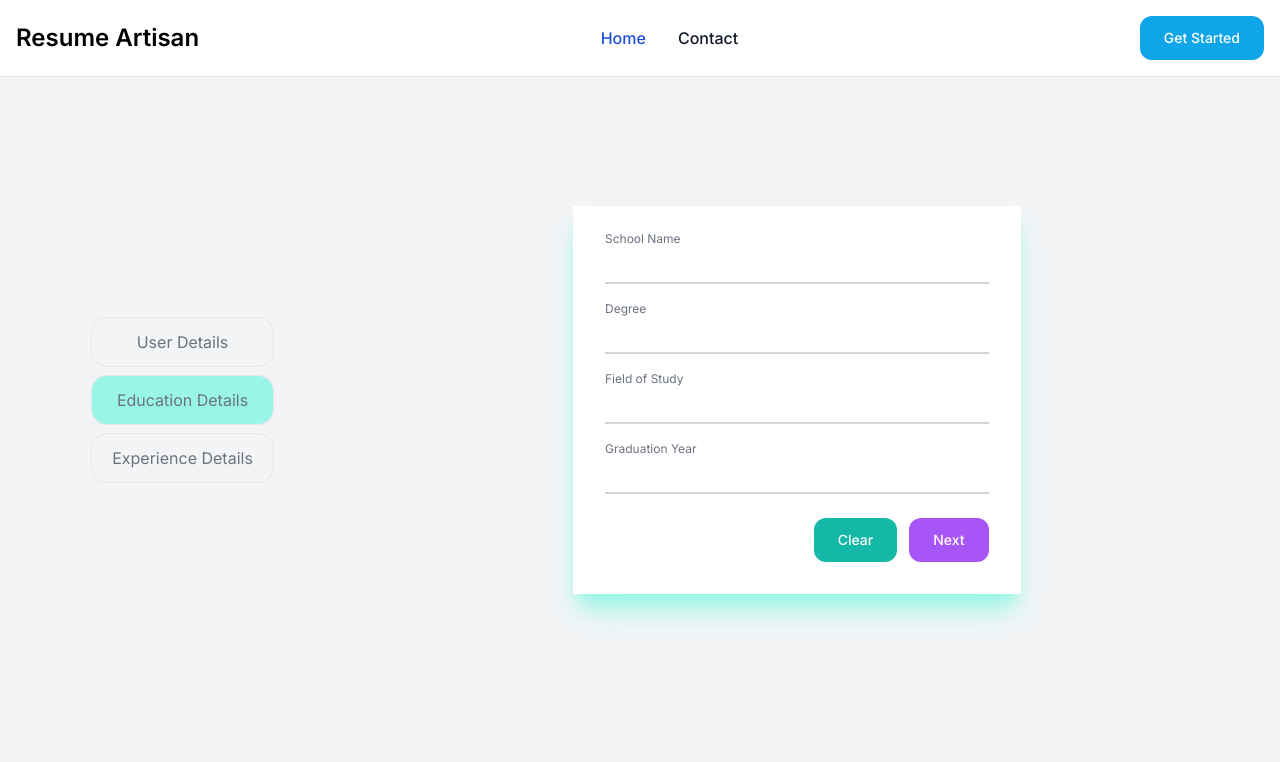
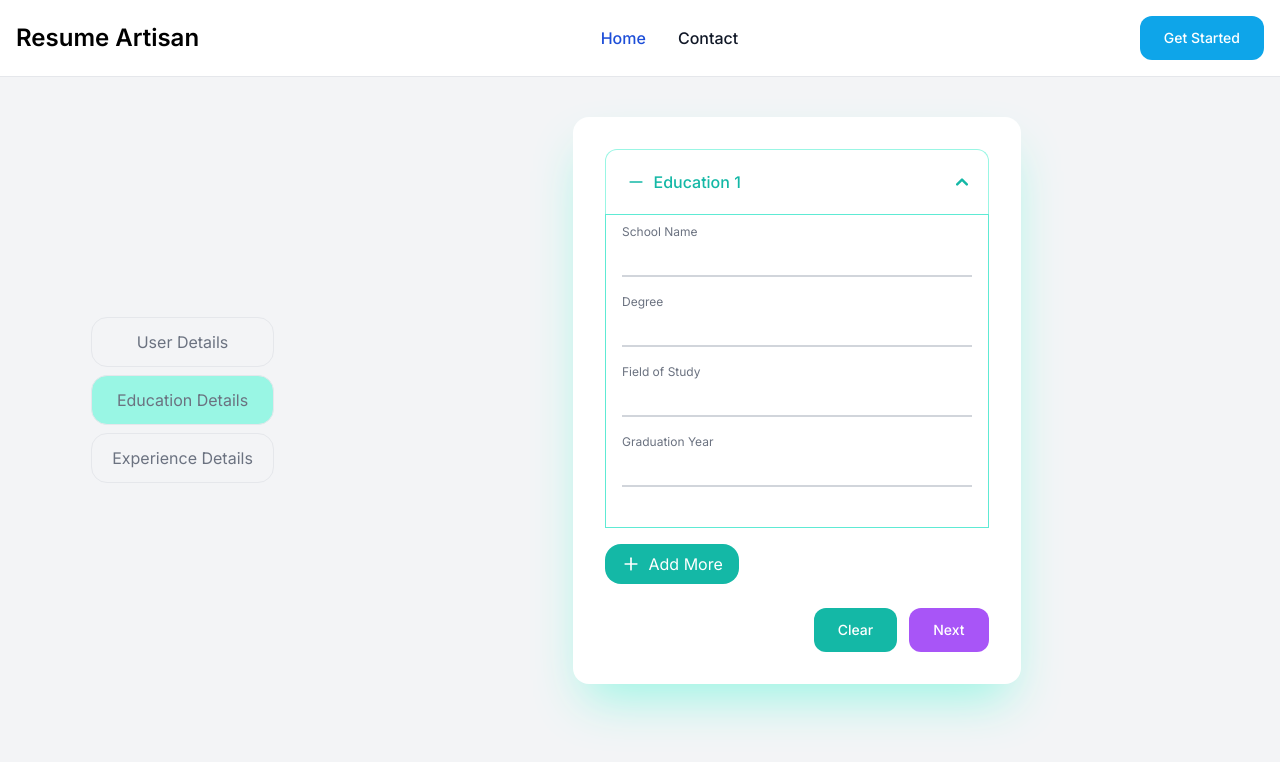
Before and after one commit to razzuSharma/resume-builder, a Next.js app: page /create-resume in a window 1280 px wide. Both pictures are taken after typing "Sample", "Sample", "name@example.com", "5551234" into the empty fields and a click on the button "Next". Shown: the top 762 px of the page. Built offline with nearby package versions, Linux system fonts and the light colour scheme.

Commit message:
feat: added some collapsing accordion which can hide and enabled

```diff
--- a/app/pages/EducationDetails.tsx
+++ b/app/pages/EducationDetails.tsx
@@ -1,10 +1,10 @@
 // EducationDetails.tsx
-"use client";
-import React from "react";
-import { Formik, Form, Field } from "formik";
+import React, { useState } from "react";
+import { Formik, Form, FieldArray, Field } from "formik";
+import { FiPlus, FiMinus } from "react-icons/fi";
 import ButtonStylings from "../components/Button";
 
-interface MyFormValues {
+interface Education {
   schoolName: string;
   degree: string;
   fieldOfStudy: string;
@@ -13,6 +13,10 @@ interface MyFormValues {
 
 interface EducationDetailsProps {
   onNext: () => void;
+}
+
+interface MyFormValues {
+  educations: Education[];
 }
 
 const InputField: React.FC<{
@@ -25,15 +29,84 @@ const InputField: React.FC<{
       type={type}
       name={name}
       id={name}
-      className="block py-2.5 px-0 w-full text-gray-900 bg-transparent border-0 border-b-2 border-gray-300 appearance-none focus:outline-none focus:ring-0 focus:border-blue-600 peer"
+      className="block py-2.5 px-0 w-full text-gray-900 bg-transparent border-0 border-b-2 border-gray-300 appearance-none focus:outline-none focus:ring-0 focus:border-teal-600 peer"
       required
     />
     <label
       htmlFor={name}
-      className="peer-focus:font-medium absolute text-gray-500 duration-300 transform -translate-y-6 scale-75 top-3 -z-10 origin-[0] peer-focus:left-0 peer-focus:text-blue-600 peer-placeholder-shown:scale-100 peer-placeholder-shown:translate-y-0 peer-focus:scale-75 peer-focus:-translate-y-6"
+      className="peer-focus:font-medium absolute text-gray-500 duration-300 transform -translate-y-6 scale-75 top-3 -z-10 origin-[0] peer-focus:left-0 peer-focus:text-teal-600 peer-placeholder-shown:scale-100 peer-placeholder-shown:translate-y-0 peer-focus:scale-75 peer-focus:-translate-y-6"
     >
       {label}
     </label>
+  </div>
+);
+
+const AccordionSection: React.FC<{
+  index: number;
+  expandedIndex: number | null;
+  toggleAccordion: (index: number) => void;
+  education: Education;
+}> = ({ index, expandedIndex, toggleAccordion, education }) => (
+  <div className="mb-4">
+    <button
+      type="button"
+      className="flex items-center justify-between w-full p-5 font-medium rtl:text-right text-teal-500 border border-b-0 border-teal-200 rounded-t-xl  dark:border-teal-700 dark:text-teal-400 hover:bg-teal-100 dark:hover:bg-teal-800 gap-3"
+      onClick={() => toggleAccordion(index)}
+      aria-expanded={expandedIndex === index ? "true" : "false"}
+      aria-controls={`accordion-body-${index}`}
+    >
+      <span className="flex items-center">
+        <FiPlus
+          className={`w-5 h-5 me-2 ${
+            expandedIndex === index ? "hidden" : "block"
+          }`}
+        />
+        <FiMinus
+          className={`w-5 h-5 me-2 ${
+            expandedIndex === index ? "block" : "hidden"
+          }`}
+        />
+        Education {index + 1}
+      </span>
+      <svg
+        data-accordion-icon
+        className={`w-3 h-3 rotate-${
+          expandedIndex === index ? "180" : "0"
+        } shrink-0`}
+        aria-hidden="true"
+        xmlns="http://www.w3.org/2000/svg"
+        fill="none"
+        viewBox="0 0 10 6"
+      >
+        <path
+          stroke="currentColor"
+          strokeLinecap="round"
+          strokeLinejoin="round"
+          strokeWidth="2"
+          d="M9 5 5 1 1 5"
+        />
+      </svg>
+    </button>
+    <div
+      id={`accordion-body-${index}`}
+      className={`${
+        expandedIndex === index ? "block" : "hidden"
+      } border border-teal-300 rounded-lg p-4`}
+    >
+      <InputField
+        label="School Name"
+        name={`educations.${index}.schoolName`}
+      />
+      <InputField label="Degree" name={`educations.${index}.degree`} />
+      <InputField
+        label="Field of Study"
+        name={`educations.${index}.fieldOfStudy`}
+      />
+      <InputField
+        label="Graduation Year"
+        name={`educations.${index}.graduationYear`}
+      />
+    </div>
   </div>
 );
 
@@ -41,15 +114,29 @@ export const EducationDetails: React.FC<EducationDetailsProps> = ({
   onNext,
 }) => {
   const initialValues: MyFormValues = {
-    schoolName: "",
-    degree: "",
-    fieldOfStudy: "",
-    graduationYear: "",
+    educations: [
+      {
+        schoolName: "",
+        degree: "",
+        fieldOfStudy: "",
+        graduationYear: "",
+      },
+    ],
+  };
+
+  const [expandedIndex, setExpandedIndex] = useState<number | null>(0);
+
+  const toggleAccordion = (index: number) => {
+    if (expandedIndex === index) {
+      setExpandedIndex(null); // Collapse if clicking on the same section
+    } else {
+      setExpandedIndex(index); // Expand the clicked section
+    }
   };
 
   return (
     <div className="flex justify-center items-center min-h-screen overflow-hidden p-4">
-      <div className="bg-white p-6 md:p-8 rounded-lg shadow-xl shadow-teal-200 w-full max-w-md">
+      <div className="bg-white p-6 md:p-8 rounded-2xl shadow-2xl shadow-teal-200 w-full max-w-md">
         <Formik
           initialValues={initialValues}
           onSubmit={(values, actions) => {
@@ -59,12 +146,40 @@ export const EducationDetails: React.FC<EducationDetailsProps> = ({
             onNext();
           }}
         >
-          {({ handleReset }) => (
+          {({ handleReset, values }) => (
             <Form>
-              <InputField label="School Name" name="schoolName" />
-              <InputField label="Degree" name="degree" />
-              <InputField label="Field of Study" name="fieldOfStudy" />
-              <InputField label="Graduation Year" name="graduationYear" />
+              <FieldArray
+                name="educations"
+                render={(arrayHelpers) => (
+                  <div>
+                    {values.educations.map(
+                      (education: Education, index: number) => (
+                        <AccordionSection
+                          key={index}
+                          index={index}
+                          expandedIndex={expandedIndex}
+                          toggleAccordion={toggleAccordion}
+                          education={education}
+                        />
+                      )
+                    )}
+                    <button
+                      type="button"
+                      onClick={() =>
+                        arrayHelpers.push({
+                          schoolName: "",
+                          degree: "",
+                          fieldOfStudy: "",
+                          graduationYear: "",
+                        })
+                      }
+                      className="flex items-center py-2 px-4 bg-teal-500 text-white rounded-2xl hover:bg-teal-600 focus:outline-none transition-colors duration-300"
+                    >
+                      <FiPlus className="w-5 h-5 mr-2" /> Add More
+                    </button>
+                  </div>
+                )}
+              />
               <div className="flex justify-end mt-6 gap-3">
                 <ButtonStylings
                   variant="teal"
@@ -75,7 +190,7 @@ export const EducationDetails: React.FC<EducationDetailsProps> = ({
                   Clear
                 </ButtonStylings>
 
-                <ButtonStylings variant="purple" onClick={() => {}}>
+                <ButtonStylings variant="purple" onClick={()=>{}}>
                   Next
                 </ButtonStylings>
               </div>
--- a/app/pages/ExperienceDetails.tsx
+++ b/app/pages/ExperienceDetails.tsx
@@ -1,8 +1,7 @@
 // ExperienceDetails.tsx
-"use client";
-import React from "react";
+import React, { useState } from "react";
 import { Formik, Form, FieldArray, Field } from "formik";
-import { FiPlus } from "react-icons/fi";
+import { FiPlus, FiMinus } from "react-icons/fi";
 import ButtonStylings from "../components/Button";
 
 interface Experience {
@@ -31,21 +30,98 @@ const InputField: React.FC<{
       type={type}
       name={name}
       id={name}
-      className="block py-2.5 px-0 w-full text-gray-900 bg-transparent border-0 border-b-2 border-gray-300 appearance-none focus:outline-none focus:ring-0 focus:border-blue-600 peer"
+      className="block py-2.5 px-0 w-full text-gray-900 bg-transparent border-0 border-b-2 border-gray-300 appearance-none focus:outline-none focus:ring-0 focus:border-teal-600 peer"
       required
     />
     <label
       htmlFor={name}
-      className="peer-focus:font-medium absolute text-gray-500 duration-300 transform -translate-y-6 scale-75 top-3 -z-10 origin-[0] peer-focus:left-0 peer-focus:text-blue-600 peer-placeholder-shown:scale-100 peer-placeholder-shown:translate-y-0 peer-focus:scale-75 peer-focus:-translate-y-6"
+      className="peer-focus:font-medium absolute text-gray-500 duration-300 transform -translate-y-6 scale-75 top-3 -z-10 origin-[0] peer-focus:left-0 peer-focus:text-teal-600 peer-placeholder-shown:scale-100 peer-placeholder-shown:translate-y-0 peer-focus:scale-75 peer-focus:-translate-y-6"
     >
       {label}
     </label>
   </div>
 );
 
-export const ExperienceDetails: React.FC<ExperienceDetailsProps> = ({
-  onNext,
-}) => {
+const AccordionSection: React.FC<{
+  index: number;
+  expandedIndex: number | null;
+  toggleAccordion: (index: number) => void;
+  experience: Experience;
+}> = ({ index, expandedIndex, toggleAccordion, experience }) => (
+  <div className="mb-4">
+    <button
+      type="button"
+      className="flex items-center justify-between w-full p-5 font-medium rtl:text-right text-teal-500 border border-b-0 border-teal-200 rounded-t-xl  dark:border-teal-700 dark:text-teal-400 hover:bg-teal-100 dark:hover:bg-teal-800 gap-3"
+      onClick={() => toggleAccordion(index)}
+      aria-expanded={expandedIndex === index ? "true" : "false"}
+      aria-controls={`accordion-body-${index}`}
+    >
+      <span className="flex items-center">
+        <FiPlus
+          className={`w-5 h-5 me-2 ${
+            expandedIndex === index ? "hidden" : "block"
+          }`}
+        />
+        <FiMinus
+          className={`w-5 h-5 me-2 ${
+            expandedIndex === index ? "block" : "hidden"
+          }`}
+        />
+        Experience {index + 1}
+      </span>
+      <svg
+        data-accordion-icon
+        className={`w-3 h-3 rotate-${
+          expandedIndex === index ? "180" : "0"
+        } shrink-0`}
+        aria-hidden="true"
+        xmlns="http://www.w3.org/2000/svg"
+        fill="none"
+        viewBox="0 0 10 6"
+      >
+        <path
+          stroke="currentColor"
+          strokeLinecap="round"
+          strokeLinejoin="round"
+          strokeWidth="2"
+          d="M9 5 5 1 1 5"
+        />
+      </svg>
+    </button>
+    <div
+      id={`accordion-body-${index}`}
+      className={`${
+        expandedIndex === index ? "block" : "hidden"
+      } border border-teal-300 rounded-lg p-4`}
+    >
+      <InputField
+        label="Company Name"
+        name={`experiences.${index}.companyName`}
+      />
+      <InputField label="Position" name={`experiences.${index}.position`} />
+      <InputField label="Start Date" name={`experiences.${index}.startDate`} />
+      <InputField label="End Date" name={`experiences.${index}.endDate`} />
+      <div className="relative z-0 w-full mb-6 group">
+        <label
+          htmlFor={`responsibility-${index}`}
+          className="peer-focus:font-medium absolute text-gray-500 duration-300 transform -translate-y-6 scale-75 top-3 -z-10 origin-[0] peer-focus:left-0 peer-focus:text-teal-600 peer-placeholder-shown:scale-100 peer-placeholder-shown:translate-y-0 peer-focus:scale-75 peer-focus:-translate-y-6"
+        >
+          Responsibilities
+        </label>
+        <Field
+          as="textarea"
+          name={`experiences.${index}.responsibilities`}
+          id={`responsibility-${index}`}
+          className="block py-2.5 px-0 w-full text-gray-900 bg-transparent border-0 border-b-2 border-gray-300 appearance-none focus:outline-none focus:ring-0 focus:border-teal-600 peer"
+          required
+          rows={3}
+        />
+      </div>
+    </div>
+  </div>
+);
+
+export const ExperienceDetails: React.FC<ExperienceDetailsProps> = ({ onNext }) => {
   const initialValues: MyFormValues = {
     experiences: [
       {
@@ -58,9 +134,19 @@ export const ExperienceDetails: React.FC<ExperienceDetailsProps> = ({
     ],
   };
 
+  const [expandedIndex, setExpandedIndex] = useState<number | null>(0);
+
+  const toggleAccordion = (index: number) => {
+    if (expandedIndex === index) {
+      setExpandedIndex(null); // Collapse if clicking on the same section
+    } else {
+      setExpandedIndex(index); // Expand the clicked section
+    }
+  };
+
   return (
     <div className="flex justify-center items-center min-h-screen overflow-hidden p-4">
-      <div className="bg-white p-6 md:p-8 rounded-lg shadow-xl shadow-teal-200 w-full max-w-md">
+      <div className="bg-white p-6 md:p-8 rounded-2xl shadow-xl shadow-teal-200 w-full max-w-md">
         <Formik
           initialValues={initialValues}
           onSubmit={(values, actions) => {
@@ -78,49 +164,13 @@ export const ExperienceDetails: React.FC<ExperienceDetailsProps> = ({
                   <div>
                     {values.experiences.map(
                       (experience: Experience, index: number) => (
-                        <div key={index}>
-                          <InputField
-                            label="Company Name"
-                            name={`experiences.${index}.companyName`}
-                          />
-                          <InputField
-                            label="Position"
-                            name={`experiences.${index}.position`}
-                          />
-                          <InputField
-                            label="Start Date"
-                            name={`experiences.${index}.startDate`}
-                          />
-                          <InputField
-                            label="End Date"
-                            name={`experiences.${index}.endDate`}
-                          />
-                          <div className="relative z-0 w-full mb-6 group">
-                            <label
-                              htmlFor={`responsibility-${index}`}
-                              className="peer-focus:font-medium absolute text-gray-500 duration-300 transform -translate-y-6 scale-75 top-3 -z-10 origin-[0] peer-focus:left-0 peer-focus:text-blue-600 peer-placeholder-shown:scale-100 peer-placeholder-shown:translate-y-0 peer-focus:scale-75 peer-focus:-translate-y-6"
-                            >
-                              Responsibilities
-                            </label>
-                            <Field
-                              as="textarea"
-                              name={`experiences.${index}.responsibilities`}
-                              id={`responsibility-${index}`}
-                              className="block py-2.5 px-0 w-full text-gray-900 bg-transparent border-0 border-b-2 border-gray-300 appearance-none focus:outline-none focus:ring-0 focus:border-blue-600 peer"
-                              required
-                              rows={3}
-                            />
-                          </div>
-                          {index > 0 && (
-                            <button
-                              className="py-5"
-                              type="button"
-                              onClick={() => arrayHelpers.remove(index)}
-                            >
-                              Remove
-                            </button>
-                          )}
-                        </div>
+                        <AccordionSection
+                          key={index}
+                          index={index}
+                          expandedIndex={expandedIndex}
+                          toggleAccordion={toggleAccordion}
+                          experience={experience}
+                        />
                       )
                     )}
                     <button
@@ -134,9 +184,9 @@ export const ExperienceDetails: React.FC<ExperienceDetailsProps> = ({
                           responsibilities: [],
                         })
                       }
-                      className="text-blue-700 hover:text-blue-800"
+                      className="flex items-center py-2 px-4 bg-teal-500 text-white rounded-2xl hover:bg-teal-600 focus:outline-none transition-colors duration-300"
                     >
-                      <FiPlus className="inline-block w-4 h-4 mr-1" /> Add More
+                      <FiPlus className="w-5 h-5 mr-2" /> Add More
                     </button>
                   </div>
                 )}
@@ -162,5 +212,3 @@ export const ExperienceDetails: React.FC<ExperienceDetailsProps> = ({
     </div>
   );
 };
-
-export default ExperienceDetails;
--- a/app/pages/UserDetails.tsx
+++ b/app/pages/UserDetails.tsx
@@ -23,12 +23,12 @@ const InputField: React.FC<{
       type={type}
       name={name}
       id={name}
-      className="block py-2.5 px-0 w-full text-gray-900 bg-transparent border-0 border-b-2 border-gray-300 appearance-none focus:outline-none focus:ring-0 focus:border-blue-600 peer"
+      className="block py-2.5 px-0 w-full text-gray-900 bg-transparent border-0 border-b-2 border-gray-300 appearance-none focus:outline-none focus:ring-0 focus:border-teal-600 peer"
       required
     />
     <label
       htmlFor={name}
-      className="peer-focus:font-medium absolute text-gray-500 duration-300 transform -translate-y-6 scale-75 top-3 -z-10 origin-[0] peer-focus:left-0 peer-focus:text-blue-600 peer-placeholder-shown:scale-100 peer-placeholder-shown:translate-y-0 peer-focus:scale-75 peer-focus:-translate-y-6"
+      className="peer-focus:font-medium absolute text-gray-500 duration-300 transform -translate-y-6 scale-75 top-3 -z-10 origin-[0] peer-focus:left-0 peer-focus:text-teal-600 peer-placeholder-shown:scale-100 peer-placeholder-shown:translate-y-0 peer-focus:scale-75 peer-focus:-translate-y-6"
     >
       {label}
     </label>
@@ -45,7 +45,7 @@ const UserDetails: React.FC<UserDetailsProps> = ({ onNext }) => {
 
   return (
     <div className="flex justify-center items-center min-h-screen overflow-hidden p-4">
-      <div className="bg-white p-6 md:p-8 rounded-lg shadow-xl shadow-teal-200 w-full max-w-md">
+      <div className="bg-white md:p-8 rounded-2xl shadow-xl shadow-teal-200 w-full max-w-md">
         <Formik
           initialValues={initialValues}
           onSubmit={(values, actions) => {
```
